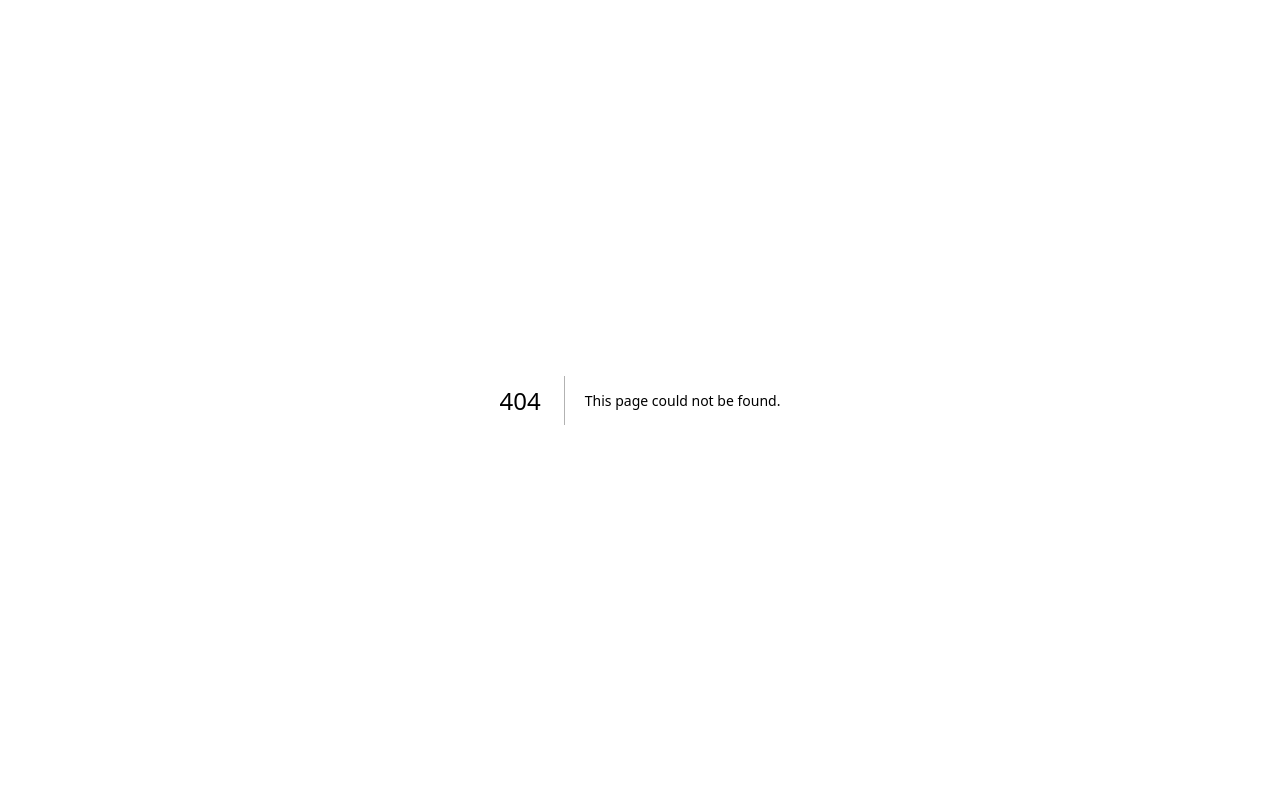
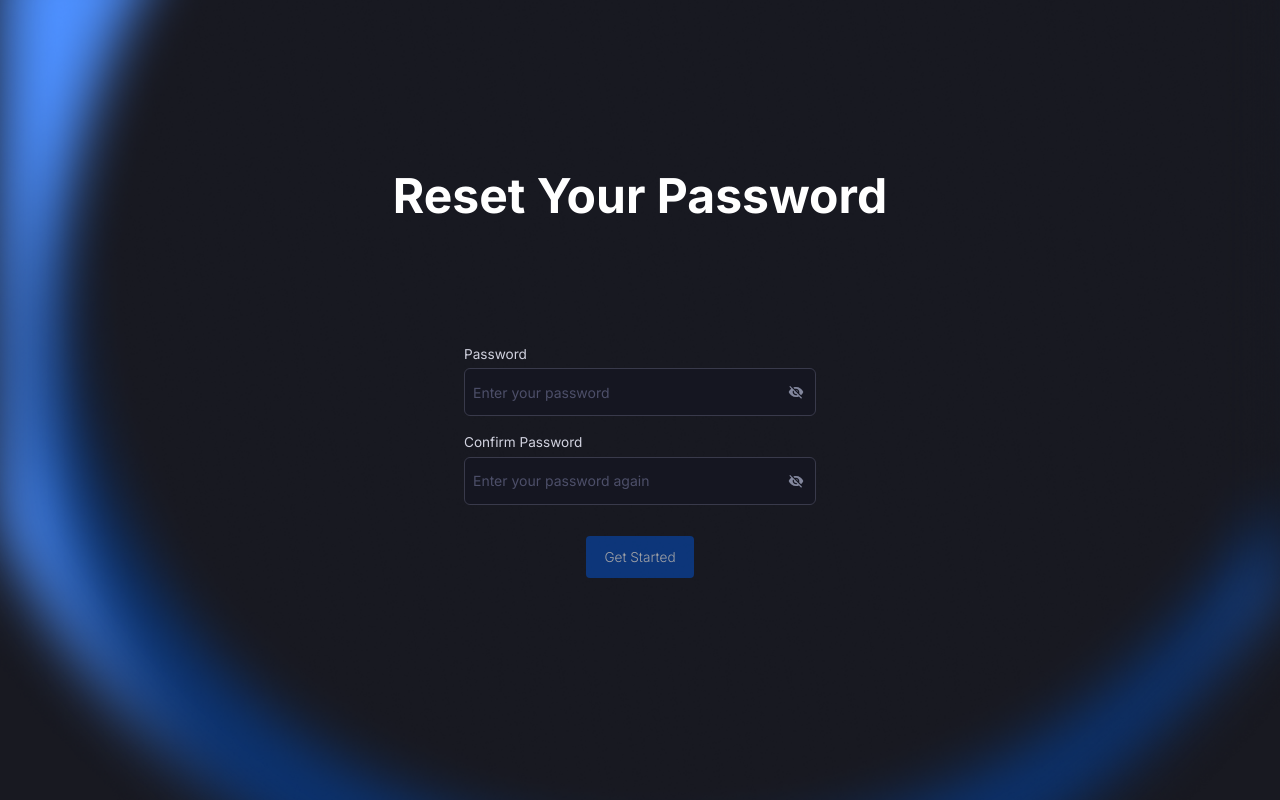
Before and after one commit to douji-hub/Stamind, a Next.js app: page /auth/resetPassword in a window 1280 px wide. Before the commit this address had no page. Built offline with nearby package versions, Linux system fonts and the light colour scheme.

Commit message:
feat: buidl resetPassword page The components are temporarily copied from signUp. After the ticket number 1012 is completed, the duplicate components will be separated according to the file structure.

```diff
--- /dev/null
+++ b/app/auth/resetPassword/components/PasswordField.tsx
@@ -0,0 +1,70 @@
+import React from "react";
+import VisibilityIcon from "@mui/icons-material/Visibility";
+import VisibilityOffIcon from "@mui/icons-material/VisibilityOff";
+
+type PasswordFieldProps = {
+  label: string;
+  placeholder: string;
+  value: string;
+  onChange: (e: React.ChangeEvent<HTMLInputElement>) => void;
+  showPassword: boolean;
+  toggleShowPassword: () => void;
+  error?: string;
+  hasError?: boolean;
+  customClass?: string;
+  children?: React.ReactNode;
+};
+
+const PasswordField: React.FC<PasswordFieldProps> = ({
+  label,
+  placeholder,
+  value,
+  onChange,
+  showPassword,
+  toggleShowPassword,
+  error,
+  hasError = false,
+  customClass,
+  children,
+}) => (
+  <div className={`flex flex-col ${customClass}`}>
+    <label className="text-[0.85rem] mb-[0.25rem] text-lightgrey-stamind-lightgrey-200">
+      {label}
+    </label>
+    <div className="relative w-[22rem]">
+      <input
+        type={showPassword ? "text" : "password"}
+        value={value}
+        onChange={onChange}
+        placeholder={placeholder}
+        className={`w-full h-[3rem] p-[0.5rem] bg-black-stamind-black-850 border focus:border-primary-stamind-blue-800 focus:outline-none rounded-md text-sm text-lightgrey-stamind-lightgrey-100 placeholder-grey-stamind-grey-300
+          ${
+            hasError
+              ? "border-decoration-stamind-decoration-error-1"
+              : "border-grey-stamind-grey-400"
+          }`}
+      />
+      {showPassword ? (
+        <VisibilityIcon
+          onClick={toggleShowPassword}
+          className="absolute top-1/2 right-3 transform -translate-y-1/2 text-uiSpecificColor-stamind-icon cursor-pointer"
+          style={{ fontSize: "1rem" }}
+        />
+      ) : (
+        <VisibilityOffIcon
+          onClick={toggleShowPassword}
+          className="absolute top-1/2 right-3 transform -translate-y-1/2 text-uiSpecificColor-stamind-icon cursor-pointer"
+          style={{ fontSize: "1rem" }}
+        />
+      )}
+    </div>
+    {error && (
+      <p className="text-[0.7rem] mt-[0.6rem] text-decoration-stamind-decoration-error-1 text-xs">
+        {error}
+      </p>
+    )}
+    {children}
+  </div>
+);
+
+export default PasswordField;
--- /dev/null
+++ b/app/auth/resetPassword/hooks/useForm.ts
@@ -0,0 +1,85 @@
+import { useState, useEffect } from 'react';
+import { validatePassword } from '../utils/validation';
+
+type Errors = {
+    length: boolean;
+    uppercase: boolean;
+    lowercase: boolean;
+    number: boolean;
+    specialChar: boolean;
+    match: boolean;
+};
+
+// Customized Hook, used to manage form status and validation logic
+export const useForm = () => {
+    // input value state
+    const [password, setPassword] = useState('');
+    const [confirmPassword, setConfirmPassword] = useState('');
+
+    // Control the password display/hidden status
+    const [showPassword, setShowPassword] = useState(false);
+    const [showConfirmPassword, setShowConfirmPassword] = useState(false);
+
+    // Whether the user has entered is used to control the display of error information.
+    const [hasTyped, setHasTyped] = useState({
+        password: false,
+        confirmPassword: false,
+    });
+
+    // error state
+    const [errors, setErrors] = useState<Errors>({
+        length: false,
+        uppercase: false,
+        lowercase: false,
+        number: false,
+        specialChar: false,
+        match: false,
+    });
+
+    // Monitor password and confirmation password changes for verification
+    useEffect(() => {
+        const passwordErrors = validatePassword(password);
+        setErrors((prevErrors) => ({
+            ...prevErrors,
+            ...passwordErrors,
+            match: password === confirmPassword,
+        }));
+    }, [password, confirmPassword]);
+
+    const isFormValid = () => {
+        return (
+            errors.length &&
+            errors.uppercase &&
+            errors.lowercase &&
+            errors.number &&
+            errors.specialChar &&
+            errors.match
+        );
+    };
+
+    const toggleShowPassword = () => setShowPassword((prev) => !prev);
+    const toggleShowConfirmPassword = () => setShowConfirmPassword((prev) => !prev);
+
+    return {
+        formValues: {
+            password,
+            confirmPassword,
+        },
+        setFormValues: {
+            setPassword,
+            setConfirmPassword,
+        },
+        passwordVisibility: {
+            showPassword,
+            toggleShowPassword,
+            showConfirmPassword,
+            toggleShowConfirmPassword,
+        },
+        typingStatus: {
+            hasTyped,
+            setHasTyped,
+        },
+        errors,
+        isFormValid,
+    };
+};
--- /dev/null
+++ b/app/auth/resetPassword/page.tsx
@@ -0,0 +1,120 @@
+"use client";
+
+import React from "react";
+import PasswordField from "./components/PasswordField";
+import { useForm } from "./hooks/useForm";
+
+const Page: React.FC = () => {
+  const {
+    formValues,
+    setFormValues,
+    passwordVisibility,
+    typingStatus,
+    errors,
+    isFormValid,
+  } = useForm();
+
+  const { password, confirmPassword } = formValues;
+  const { setPassword, setConfirmPassword } = setFormValues;
+  const { hasTyped, setHasTyped } = typingStatus;
+  const {
+    showPassword,
+    toggleShowPassword,
+    showConfirmPassword,
+    toggleShowConfirmPassword,
+  } = passwordVisibility;
+
+  const handlePasswordChange = (e: React.ChangeEvent<HTMLInputElement>) => {
+    setPassword(e.target.value);
+    setHasTyped((prev) => ({ ...prev, password: true }));
+  };
+
+  const handleConfirmPasswordChange = (
+    e: React.ChangeEvent<HTMLInputElement>
+  ) => {
+    setConfirmPassword(e.target.value);
+    setHasTyped((prev) => ({ ...prev, confirmPassword: true }));
+  };
+
+  return (
+    <div className="h-[100%]">
+      <div className="relative top-[10rem] left-0 w-full text-[3rem] text-center font-bold text-lightgrey-stamind-white">
+        Reset Your Password
+      </div>
+      <div className="flex flex-col justify-center items-center mt-[17rem] gap-4">
+        <PasswordField
+          label="Password"
+          placeholder="Enter your password"
+          value={password}
+          onChange={handlePasswordChange}
+          showPassword={showPassword}
+          toggleShowPassword={toggleShowPassword}
+          hasError={
+            hasTyped.password &&
+            (!errors.length ||
+              !errors.uppercase ||
+              !errors.lowercase ||
+              !errors.number ||
+              !errors.specialChar)
+          }
+        >
+          {hasTyped.password && (
+            <ul className="mt-[0.6rem]">
+              {!errors.length && (
+                <li className="text-[0.7rem] ml-[1rem] list-disc text-grey-stamind-grey-200 ">
+                  Your password must be at least 8 characters long.
+                </li>
+              )}
+              {!errors.uppercase && (
+                <li className="text-[0.7rem] ml-[1rem] list-disc text-grey-stamind-grey-200 ">
+                  It must include uppercase letters.
+                </li>
+              )}
+              {!errors.lowercase && (
+                <li className="text-[0.7rem] ml-[1rem] list-disc text-grey-stamind-grey-200 ">
+                  It must include lowercase letters.
+                </li>
+              )}
+              {!errors.number && (
+                <li className="text-[0.7rem] ml-[1rem] list-disc text-grey-stamind-grey-200 ">
+                  It must include numbers.
+                </li>
+              )}
+              {!errors.specialChar && (
+                <li className="text-[0.7rem] ml-[1rem] list-disc text-grey-stamind-grey-200 ">
+                  It must include special characters (e.g., !, @, #, etc.).
+                </li>
+              )}
+            </ul>
+          )}
+        </PasswordField>
+
+        <PasswordField
+          label="Confirm Password"
+          placeholder="Enter your password again"
+          value={confirmPassword}
+          onChange={handleConfirmPasswordChange}
+          showPassword={showConfirmPassword}
+          toggleShowPassword={toggleShowConfirmPassword}
+          hasError={hasTyped.confirmPassword && !errors.match}
+          error={
+            hasTyped.confirmPassword && !errors.match
+              ? "Passwords do not match. Please try again."
+              : undefined
+          }
+          customClass={"h-[5rem]"}
+        />
+
+        <button
+          className={`w-[6.8rem] h-[2.6rem] mt-2 mb-6 py-2 px-4 bg-primary-stamind-blue-1000 text-white text-[0.85rem] font-light rounded
+            ${isFormValid() ? "opacity-100" : "opacity-60"}`}
+          disabled={!isFormValid()}
+        >
+          Get Started
+        </button>
+      </div>
+    </div>
+  );
+};
+
+export default Page;
--- /dev/null
+++ b/app/auth/resetPassword/utils/validation.ts
@@ -0,0 +1,7 @@
+export const validatePassword = (password: string) => ({
+    length: password.length >= 8,
+    uppercase: /[A-Z]/.test(password),
+    lowercase: /[a-z]/.test(password),
+    number: /\d/.test(password),
+    specialChar: /[!@#$%^&*(),.?":{}|<>~`]/.test(password),
+});
```
